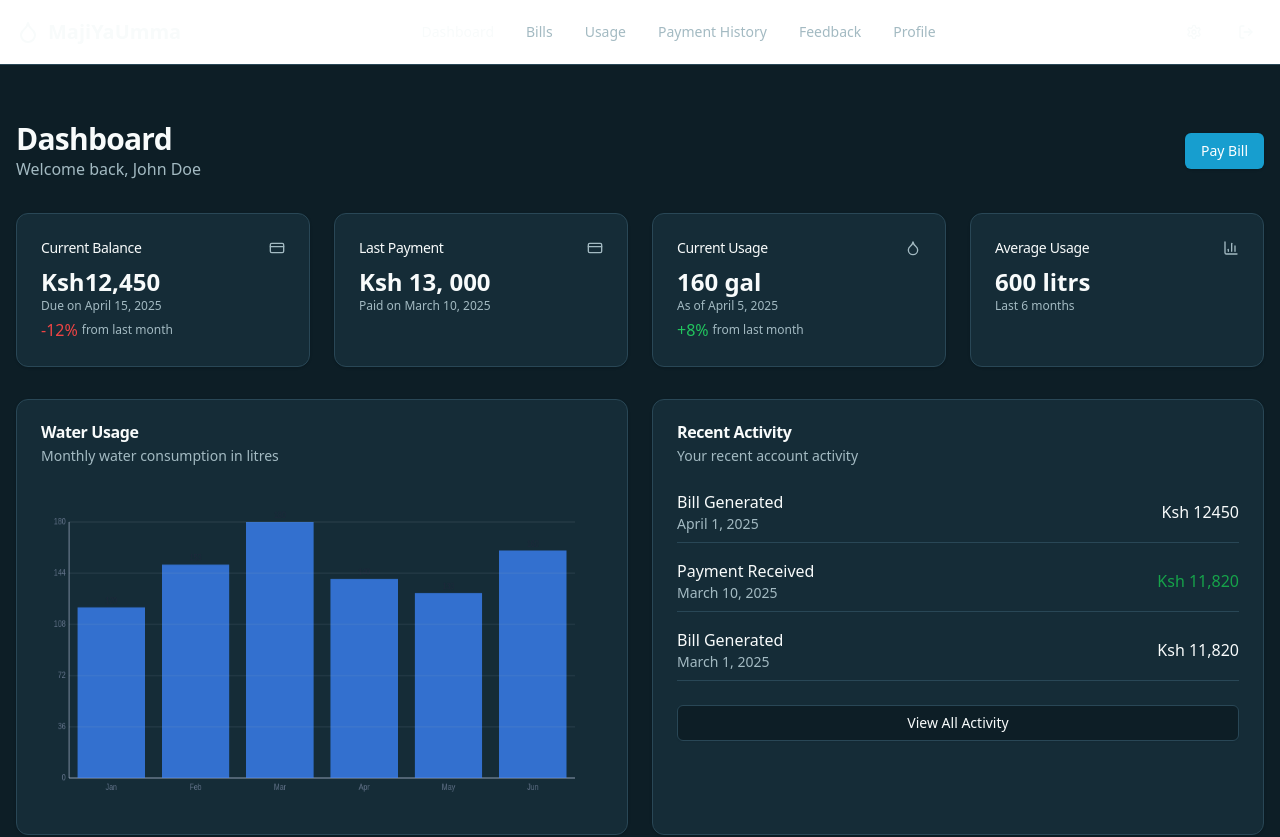
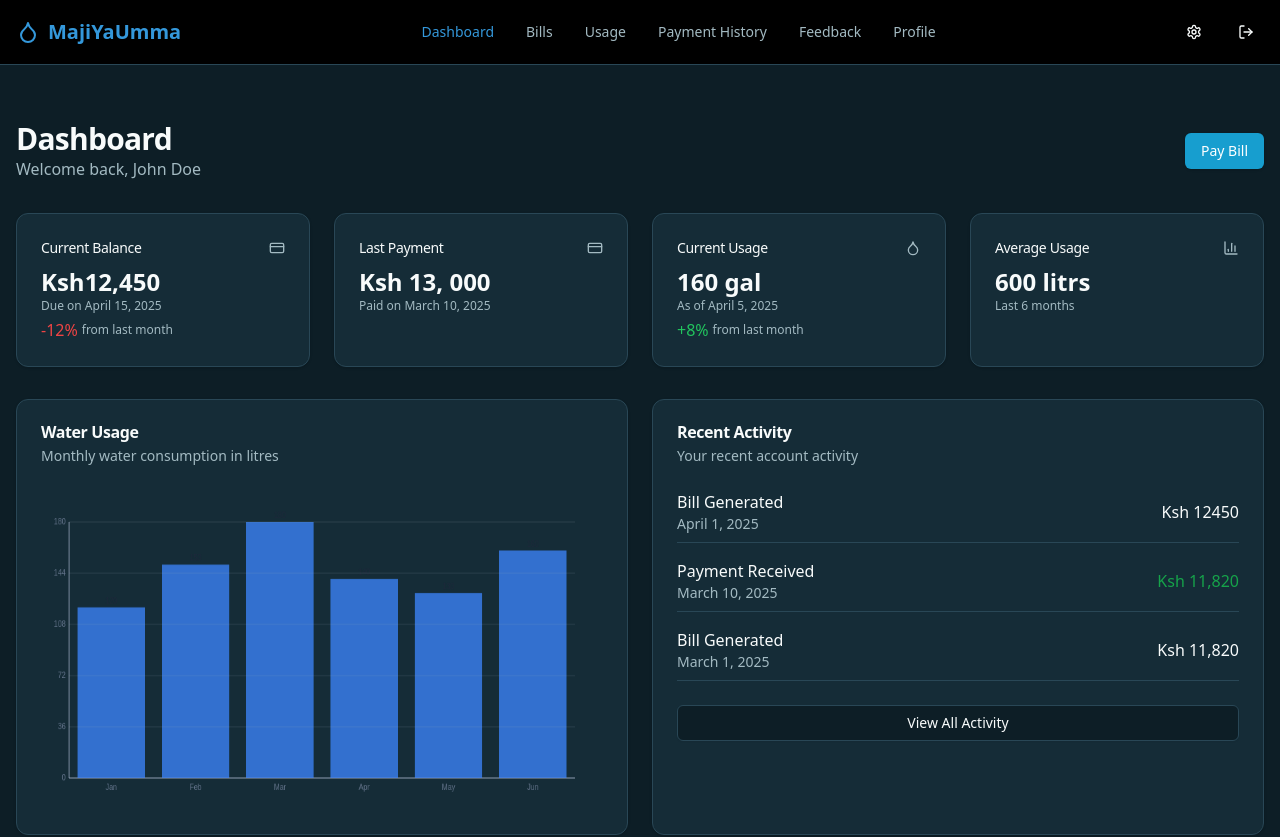
Before and after one commit to XTed234/maji-ya-umma, a React (Vite) app in the folder newClient/: page /dashboard in a window 1280 px wide. Shown: the top 837 px of the page. Built offline with nearby package versions, Linux system fonts and the light colour scheme.

Commit message:
changed background of dashboard to black

```diff
--- a/newClient/src/Components/customer-layout.jsx
+++ b/newClient/src/Components/customer-layout.jsx
@@ -23,7 +23,7 @@ export function CustomerLayout({ children }) {
   return (
     <div className="flex min-h-screen flex-col">
       {/* Header - full width */}
-      <header className="sticky top-0 z-40 border-b bg-white">
+      <header className="sticky top-0 z-40 border-b bg-black">
   <div className="container flex h-16 items-center justify-between py-4 mx-auto px-4">
     {/* Left Section: Mobile Menu and Logo */}
     <div className="flex items-center gap-4">
@@ -48,7 +48,7 @@ export function CustomerLayout({ children }) {
                 key={item.name}
                 to={item.href}
                 className={`flex items-center gap-3 rounded-md px-3 py-2 text-sm transition-colors ${
-                  pathname === item.href ? "bg-water text-water-foreground" : "hover:bg-muted"
+                  pathname === item.href ? "bg-blue-500 text-red" : "hover:bg-muted"
                 }`}
                 onClick={() => setOpen(false)}
               >
--- a/newClient/tailwind.config.js
+++ b/newClient/tailwind.config.js
@@ -8,6 +8,8 @@ module.exports = {
 		colors: {
 		  background: "hsl(var(--background))",
 		  foreground: "hsl(var(--foreground))",
+		  water: "#3498db", // Add your preferred color
+        "water-foreground": "#ffffff", // Example foreground color
 		  card: "hsl(var(--card))",
 		  "card-foreground": "hsl(var(--card-foreground))",
 		  popover: "hsl(var(--popover))",
```
